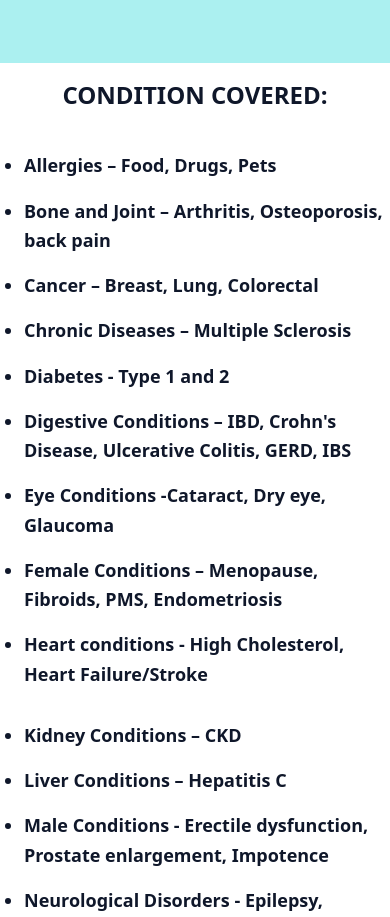
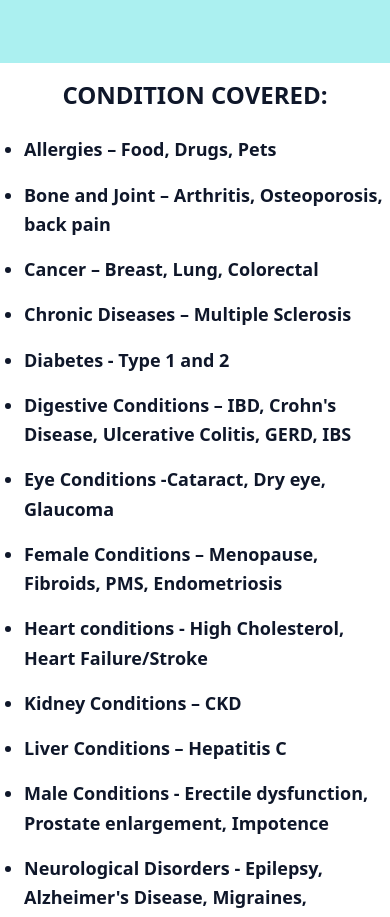
Before and after one commit to Danishap07/krystalResearch, a Next.js app: page /what-we-offer in a window 390 px wide. Shown: the part 2900-3817 px from the top of the page. Built offline with nearby package versions, Linux system fonts and the light colour scheme.

Commit message:
first_commit

```diff
--- a/src/pages/what-we-offer.js
+++ b/src/pages/what-we-offer.js
@@ -88,7 +88,7 @@ function WhatWeOffer() {
             <div className='bg-white'>
                 <h3 className='text-center text-2xl font-bold py-4 text-slate-900'>CONDITION COVERED:</h3>
                 <div className='md:flex md:justify-between'>
-                <ul className='pl-6 list-disc font-2xl font-semibold leading-relaxed text-lg py-4 md:pl-16 md:pr-6'>
+                <ul className='pl-6 list-disc font-2xl font-semibold leading-relaxed text-lg md:py-4 md:pl-16 md:pr-6'>
                     <li className='py-2 text-slate-900'>Allergies – Food, Drugs, Pets</li>
                     <li className='py-2 text-slate-900'>Bone and Joint – Arthritis, Osteoporosis, back pain</li>
                     <li className='py-2 text-slate-900'>Cancer – Breast, Lung, Colorectal</li>
```
